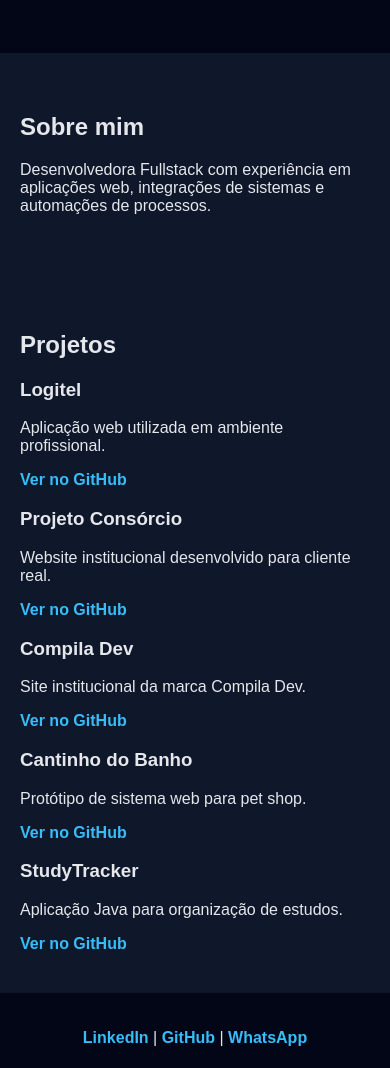
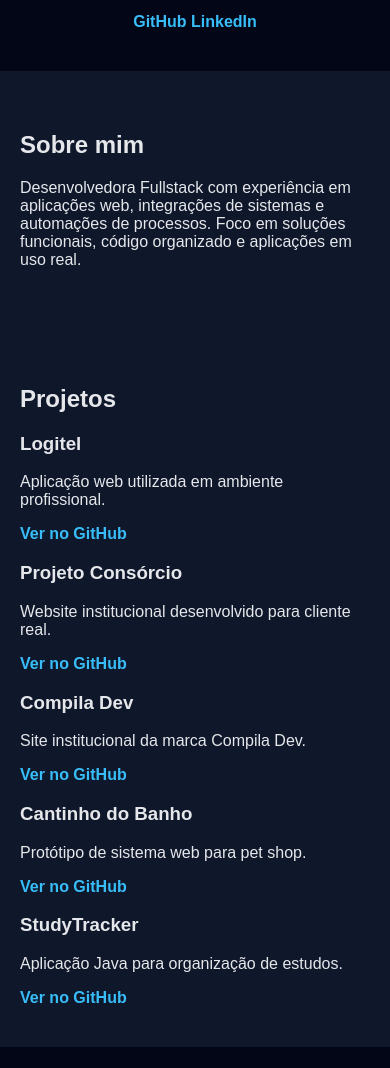
Before and after one commit to KathleenLDi/katheenDias-portfolio, a plain HTML site: page index.html in a window 390 px wide. Shown: the part 122-1190 px from the top of the page. Drawn offline with Linux system fonts and the light colour scheme.

Commit message:
Revise index.html for improved layout and responsiveness
Updated the portfolio layout and added viewport meta tag for responsiveness.

```diff
--- a/index.html
+++ b/index.html
@@ -1,65 +1,74 @@
 <!DOCTYPE html>
 <html lang="pt-BR">
 <head>
-  <meta charset="UTF-8" />
-  <title>Kathleen Dias – Portfólio</title>
-  <link rel="stylesheet" href="style.css" />
+  <meta charset="UTF-8">
+  <title>Kathleen Dias | Portfólio</title>
+  <meta name="viewport" content="width=device-width, initial-scale=1.0">
+  <link rel="stylesheet" href="style.css">
 </head>
 <body>
 
-  <header>
-    <h1>Kath</h1>
+  <header class="hero">
+    <h1>Kathleen Dias</h1>
     <p>Desenvolvedora Fullstack</p>
+
+    <div class="links">
+      <a href="https://github.com/KathleenLDi" target="_blank">GitHub</a>
+      <a href="https://www.linkedin.com/in/kathleen-dias-84980a142/" target="_blank">LinkedIn</a>
+    </div>
   </header>
 
+  <main>
     <section>
       <h2>Sobre mim</h2>
       <p>
         Desenvolvedora Fullstack com experiência em aplicações web,
         integrações de sistemas e automações de processos.
+        Foco em soluções funcionais, código organizado e aplicações em uso real.
       </p>
     </section>
 
     <section>
       <h2>Projetos</h2>
 
-    <div class="project">
+      <div class="projetos">
+
+        <div class="card">
           <h3>Logitel</h3>
           <p>Aplicação web utilizada em ambiente profissional.</p>
           <a href="https://github.com/KathleenLDi/logitel1" target="_blank">Ver no GitHub</a>
         </div>
 
-    <div class="project">
+        <div class="card">
           <h3>Projeto Consórcio</h3>
           <p>Website institucional desenvolvido para cliente real.</p>
           <a href="https://github.com/KathleenLDi/Projeto-consorcio" target="_blank">Ver no GitHub</a>
         </div>
 
-    <div class="project">
+        <div class="card">
           <h3>Compila Dev</h3>
           <p>Site institucional da marca Compila Dev.</p>
           <a href="https://github.com/KathleenLDi/compiladev" target="_blank">Ver no GitHub</a>
         </div>
 
-    <div class="project">
+        <div class="card">
           <h3>Cantinho do Banho</h3>
           <p>Protótipo de sistema web para pet shop.</p>
           <a href="https://github.com/KathleenLDi/Cantinhodobanho" target="_blank">Ver no GitHub</a>
         </div>
 
-    <div class="project">
+        <div class="card">
           <h3>StudyTracker</h3>
           <p>Aplicação Java para organização de estudos.</p>
           <a href="https://github.com/KathleenLDi/StudyTracker" target="_blank">Ver no GitHub</a>
         </div>
+
+      </div>
     </section>
+  </main>
 
   <footer>
-    <p>
-      <a href="https://www.linkedin.com/in/kathleen-dias-84980a142" target="_blank">LinkedIn</a> |
-      <a href="https://github.com/KathleenLDi" target="_blank">GitHub</a> |
-      <a href="https://wa.me/5561985510068" target="_blank">WhatsApp</a>
-    </p>
+    <p>© Kathleen Dias • Portfólio</p>
   </footer>
 
 </body>
```
Lines whose indentation alone changed are shown as unchanged.
